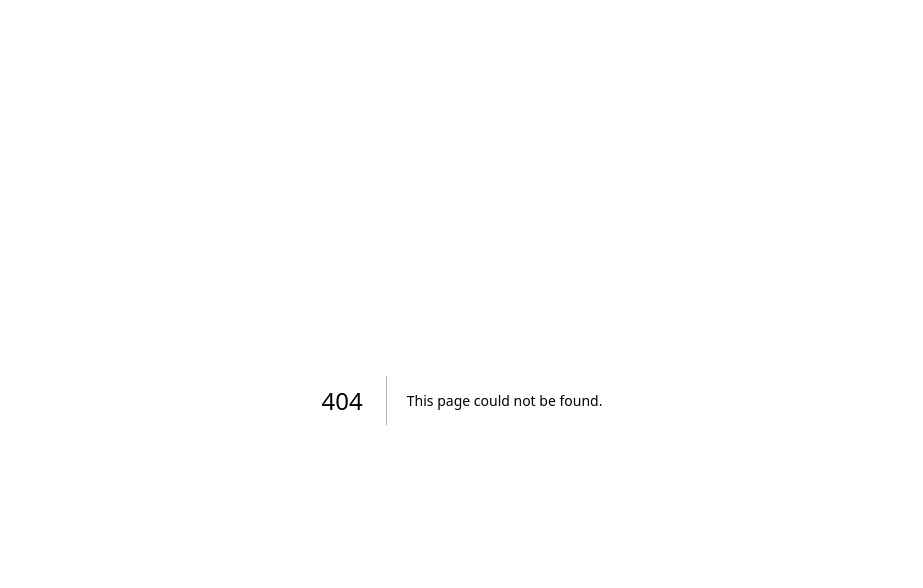
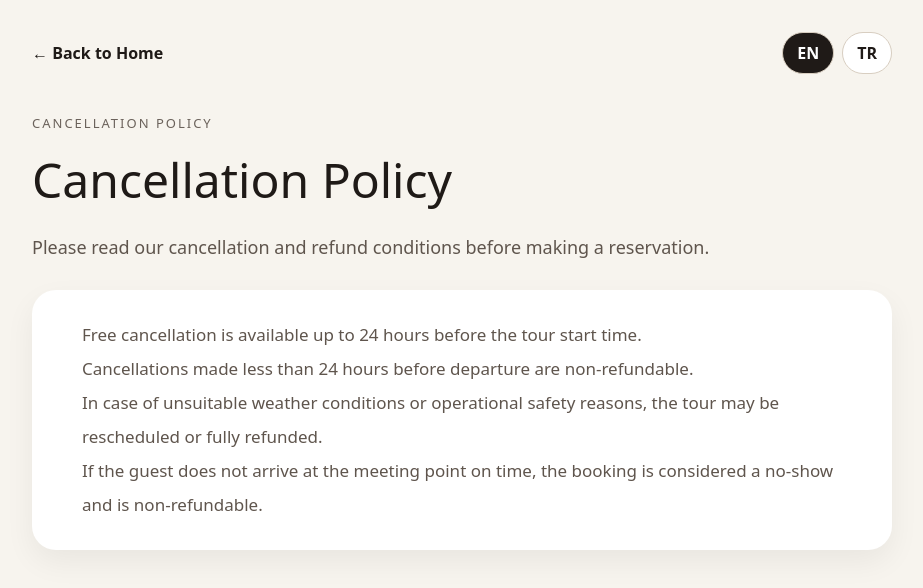
Before and after one commit to comendrive-a11y/comendrive-a11y, a Next.js app: page /cancellation-policy in a window 1280 px wide. Before the commit this address had no page. Shown: the top 588 px of the page, without its empty margins (178-1101 px from the left). Built offline with nearby package versions, Linux system fonts and the light colour scheme.

Commit message:
cancellation-policy page

```diff
--- /dev/null
+++ b/app/cancellation-policy/page.tsx
@@ -0,0 +1,111 @@
+"use client";
+
+import React from "react";
+import Link from "next/link";
+
+export default function CancellationPolicyPage() {
+  const [lang, setLang] = React.useState<"en" | "tr">("en");
+  const isEn = lang === "en";
+
+  const t = {
+    back: isEn ? "← Back to Home" : "← Ana Sayfaya Dön",
+    top: isEn ? "CANCELLATION POLICY" : "İPTAL POLİTİKASI",
+    title: isEn ? "Cancellation Policy" : "İptal Politikası",
+    intro: isEn
+      ? "Please read our cancellation and refund conditions before making a reservation."
+      : "Rezervasyon yapmadan önce iptal ve iade koşullarımızı lütfen okuyunuz.",
+
+    items: isEn
+      ? [
+          "Free cancellation is available up to 24 hours before the tour start time.",
+          "Cancellations made less than 24 hours before departure are non-refundable.",
+          "In case of unsuitable weather conditions or operational safety reasons, the tour may be rescheduled or fully refunded.",
+          "If the guest does not arrive at the meeting point on time, the booking is considered a no-show and is non-refundable.",
+        ]
+      : [
+          "Tur başlangıç saatinden 24 saat öncesine kadar ücretsiz iptal yapılabilir.",
+          "Tur başlangıcına 24 saatten az süre kala yapılan iptallerde ücret iadesi yapılmaz.",
+          "Hava koşulları veya operasyonel güvenlik nedenleriyle tur iptal edilirse, tur yeniden planlanır veya ücret iadesi yapılır.",
+          "Misafir belirtilen buluşma noktasına zamanında gelmezse rezervasyon no-show sayılır ve ücret iadesi yapılmaz.",
+        ],
+  };
+
+  return (
+    <main style={{ background: "#f7f4ee", minHeight: "100vh", color: "#1f1a17" }}>
+      <section style={{ padding: "32px 20px 80px", maxWidth: "900px", margin: "0 auto" }}>
+        <div
+          style={{
+            display: "flex",
+            justifyContent: "space-between",
+            gap: "12px",
+            alignItems: "center",
+            flexWrap: "wrap",
+            marginBottom: "40px",
+          }}
+        >
+          <Link href="/" style={{ textDecoration: "none", color: "#1f1a17", fontWeight: 600 }}>
+            {t.back}
+          </Link>
+
+          <div style={{ display: "flex", gap: "8px" }}>
+            <button
+              onClick={() => setLang("en")}
+              style={{
+                background: isEn ? "#1f1a17" : "#fff",
+                color: isEn ? "#fff" : "#1f1a17",
+                border: "1px solid #d8cec1",
+                padding: "8px 14px",
+                borderRadius: "999px",
+                cursor: "pointer",
+                fontWeight: 600,
+              }}
+            >
+              EN
+            </button>
+            <button
+              onClick={() => setLang("tr")}
+              style={{
+                background: !isEn ? "#1f1a17" : "#fff",
+                color: !isEn ? "#fff" : "#1f1a17",
+                border: "1px solid #d8cec1",
+                padding: "8px 14px",
+                borderRadius: "999px",
+                cursor: "pointer",
+                fontWeight: 600,
+              }}
+            >
+              TR
+            </button>
+          </div>
+        </div>
+
+        <p style={{ fontSize: "13px", letterSpacing: "2px", color: "#6b625b", marginBottom: "10px" }}>
+          {t.top}
+        </p>
+
+        <h1 style={{ fontSize: "clamp(32px, 6vw, 48px)", marginBottom: "16px" }}>
+          {t.title}
+        </h1>
+
+        <p style={{ fontSize: "18px", lineHeight: 1.7, color: "#5f554d", marginBottom: "28px" }}>
+          {t.intro}
+        </p>
+
+        <div
+          style={{
+            background: "#fff",
+            borderRadius: "24px",
+            padding: "28px",
+            boxShadow: "0 12px 30px rgba(0,0,0,0.06)",
+          }}
+        >
+          <ul style={{ margin: 0, paddingLeft: "22px", lineHeight: 2, color: "#5f554d", fontSize: "17px" }}>
+            {t.items.map((item) => (
+              <li key={item}>{item}</li>
+            ))}
+          </ul>
+        </div>
+      </section>
+    </main>
+  );
+}
```
